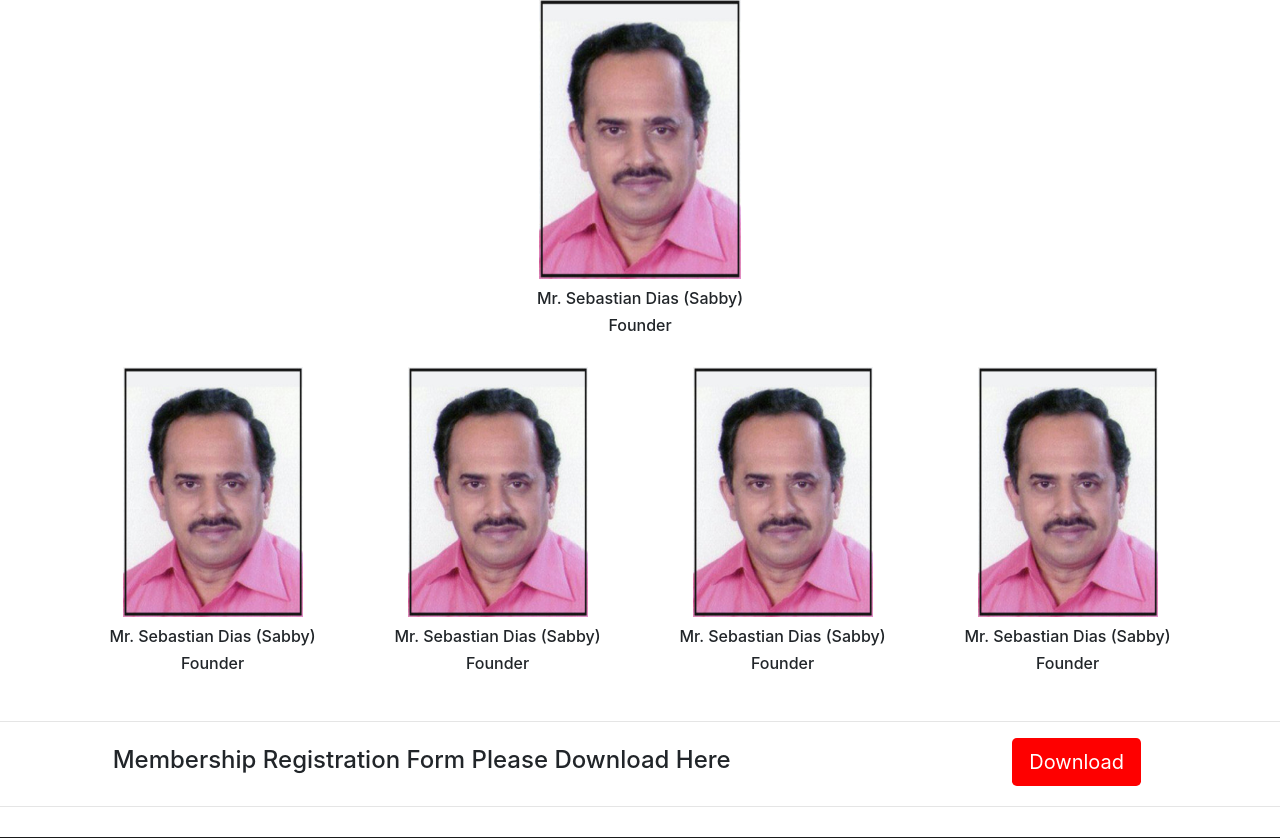
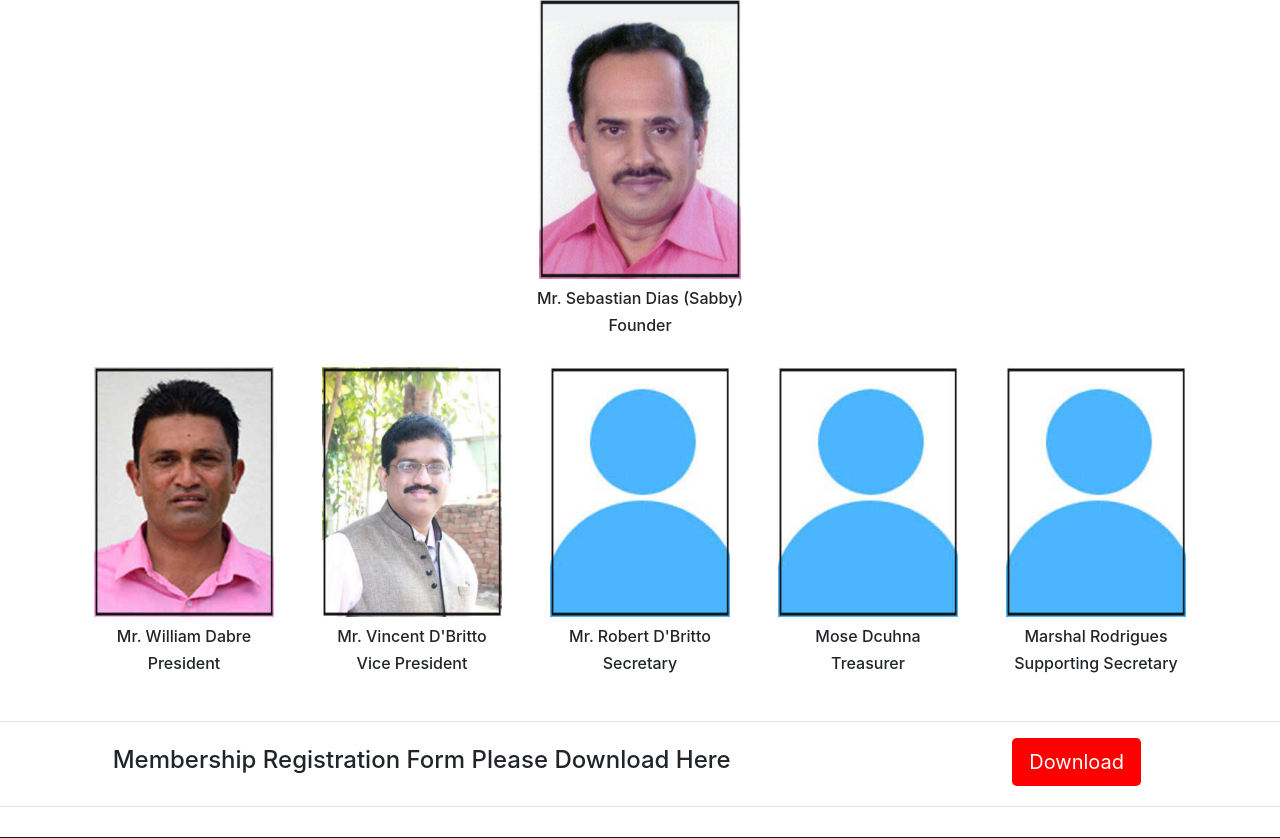
Before and after one commit to ruchamahabal/nbjs_website, a PHP site: page /index.php in a window 1280 px wide. Shown: the part 1205-2043 px from the top of the page. Run offline with PHP 8.4, Linux system fonts and the light colour scheme; some libraries are stand-ins or nearby versions.

Commit message:
Front End Complete

```diff
--- a/admin/add_event_image.php
+++ b/admin/add_event_image.php
@@ -9,7 +9,6 @@
       <option>2018</option>
       <option>2017</option>
       <option>2016</option>
-      <option>2015</option>
     </select>
   </div><br>
   <div class="form-group">
--- a/admin/dashboard_header.php
+++ b/admin/dashboard_header.php
@@ -17,7 +17,7 @@
     <!-- logo -->
     <div class="" style="height:90px">
       <div class="row" style="padding-left:150px;margin:10px;">
-        <div class="col-4" style="margin-right:-300px;">
+        <div class="col-4" style="margin-right:-350px;">
           <img style="height:75px;"src="../assets/img/logo.png" alt="Logo">
         </div>
         <div class="col-8" style="font-weight:bold;">
--- a/header.php
+++ b/header.php
@@ -65,8 +65,9 @@
               Events Photo Gallary
             </a>
             <div class="dropdown-menu" aria-labelledby="navbarDropdown">
+              <a class="dropdown-item" href="#">2018 - 2019</a>
               <a class="dropdown-item" href="#">2017 - 2018</a>
-              <a class="dropdown-item" href="#">2065 - 2017</a>
+              <a class="dropdown-item" href="#">2016 - 2017</a>
             </div>
           </li>
           <li class="nav-item">
--- a/officeBearer.php
+++ b/officeBearer.php
@@ -12,24 +12,29 @@
   </div>
   <div class="row">
     <div class="col" align=center>
-      <img style="height:250px;margin-bottom:10px;"src="assets/img/committee/Founder.jpg" alt="Founder">
-      <h6>Mr. Sebastian Dias (Sabby)</h4>
-      <h6>Founder</h4><br>
+      <img style="height:250px;margin-bottom:10px;"src="assets/img/committee/President.jpg" alt="Founder">
+      <h6>Mr. William Dabre</h4>
+      <h6>President</h4><br>
     </div>
     <div class="col" align=center>
-      <img style="height:250px;margin-bottom:10px;"src="assets/img/committee/Founder.jpg" alt="Founder">
-      <h6>Mr. Sebastian Dias (Sabby)</h4>
-      <h6>Founder</h4><br>
+      <img style="height:250px;margin-bottom:10px;"src="assets/img/committee/VicePresident.jpg" alt="Founder">
+      <h6>Mr. Vincent D'Britto</h4>
+      <h6>Vice President</h4><br>
     </div>
     <div class="col" align=center>
-      <img style="height:250px;margin-bottom:10px;"src="assets/img/committee/Founder.jpg" alt="Founder">
-      <h6>Mr. Sebastian Dias (Sabby)</h4>
-      <h6>Founder</h4><br>
+      <img style="height:250px;margin-bottom:10px;"src="assets/img/committee/profile.jpg" alt="Founder">
+      <h6>Mr. Robert D'Britto</h4>
+      <h6>Secretary</h4><br>
     </div>
     <div class="col" align=center>
-      <img style="height:250px;margin-bottom:10px;"src="assets/img/committee/Founder.jpg" alt="Founder">
-      <h6>Mr. Sebastian Dias (Sabby)</h4>
-      <h6>Founder</h4><br>
+      <img style="height:250px;margin-bottom:10px;"src="assets/img/committee/profile.jpg" alt="Founder">
+      <h6>Mose Dcuhna</h4>
+      <h6>Treasurer</h4><br>
+    </div>
+    <div class="col" align=center>
+      <img style="height:250px;margin-bottom:10px;"src="assets/img/committee/profile.jpg" alt="Founder">
+      <h6>Marshal Rodrigues</h4>
+      <h6>Supporting Secretary</h4><br>
     </div>
   </div>
 </div>
```
Also changed, not shown: contact.php (+1 -16 lines), assets/img/committee/President.jpg (added), assets/img/committee/VicePresident.jpg (added), assets/img/committee/profile.jpg (added).
